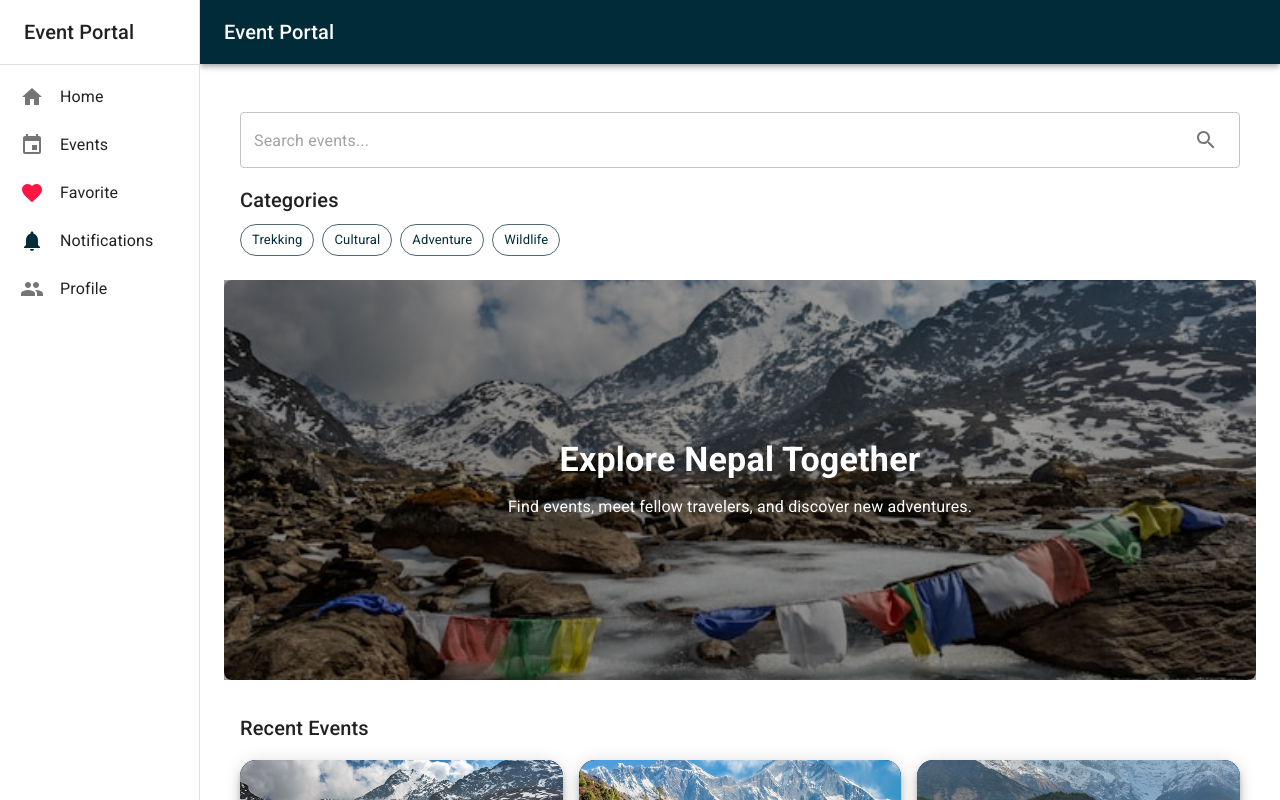
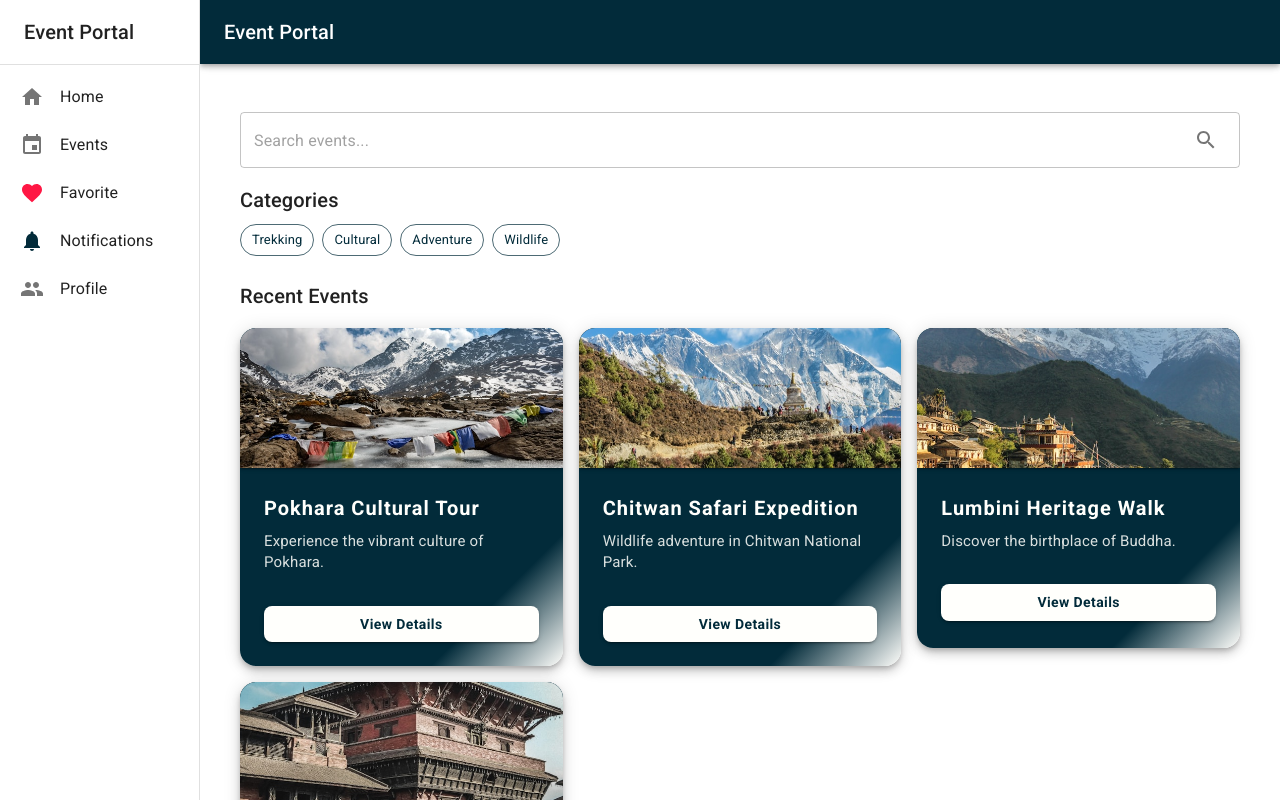
Before and after one commit to YatruSathi/-yartusathi-frontend, a React (Vite) app: page /home in a window 1280 px wide. Shown: the top 800 px of the page. Built offline with nearby package versions, Linux system fonts and the light colour scheme.

Commit message:
Refactor Home component for improved readability and consistency

```diff
--- a/src/pages/home/index.tsx
+++ b/src/pages/home/index.tsx
@@ -1,50 +1,42 @@
-import React from "react";
-import {
-  Box,
-  Typography,
-  TextField,
-  InputAdornment,
-  IconButton,
-  Chip,
-  Grid,
-} from "@mui/material";
-import SearchIcon from "@mui/icons-material/Search";
-import Image01 from "../../assets/imgs/image-01.jpg";
-import Image02 from "../../assets/imgs/image-02.jpg";
-import Image03 from "../../assets/imgs/image-03.jpg";
-import Image04 from "../../assets/imgs/image-04.jpg";
-import { EventCard } from "./components/event-card";
+import React from 'react';
+import { Box, Typography, TextField, InputAdornment, IconButton, Chip, Grid } from '@mui/material';
+import SearchIcon from '@mui/icons-material/Search';
+import Image01 from '../../assets/imgs/image-01.jpg';
+import Image02 from '../../assets/imgs/image-02.jpg';
+import Image03 from '../../assets/imgs/image-03.jpg';
+import Image04 from '../../assets/imgs/image-04.jpg';
+import { EventCard } from './components/event-card';
 
 const heroImage = Image01;
 
 const recentEvents = [
   {
     id: 1,
-    title: "Pokhara Cultural Tour",
+    title: 'Pokhara Cultural Tour',
     image: Image01,
-    description: "Experience the vibrant culture of Pokhara.",
+    description: 'Experience the vibrant culture of Pokhara.',
   },
   {
     id: 2,
-    title: "Chitwan Safari Expedition",
+    title: 'Chitwan Safari Expedition',
     image: Image02,
-    description: "Wildlife adventure in Chitwan National Park.",
+    description: 'Wildlife adventure in Chitwan National Park.',
   },
   {
     id: 3,
-    title: "Lumbini Heritage Walk",
+    title: 'Lumbini Heritage Walk',
     image: Image03,
-    description: "Discover the birthplace of Buddha.",
+    description: 'Discover the birthplace of Buddha.',
   },
   {
     id: 4,
-    title: "Everest Base Camp Trek",
+    title: 'Everest Base Camp Trek',
     image: Image04,
-    description: "Challenge yourself to reach the base camp.",
+    description: 'Challenge yourself to reach the base camp.',
   },
 ];
 
-const categories = ["Trekking", "Cultural", "Adventure", "Wildlife"];
+const categories = ['Trekking', 'Cultural', 'Adventure', 'Wildlife'];
 
 export const Home: React.FC = () => {
   return (
@@ -73,61 +65,10 @@ export const Home: React.FC = () => {
             Categories
           </Typography>
           <Box display="flex" flexWrap="wrap" gap={1}>
-            {categories.map((category) => (
-              <Chip
-                key={category}
-                label={category}
-                color="primary"
-                variant="outlined"
-                clickable
-              />
+            {categories.map(category => (
+              <Chip key={category} label={category} color="primary" variant="outlined" clickable />
             ))}
           </Box>
-        </Box>
-      </Box>
-
-      {/* Hero Section */}
-      <Box
-        sx={{
-          position: "relative",
-          height: { xs: 250, md: 400 },
-          mb: 4,
-        }}
-      >
-        <Box
-          component="img"
-          src={heroImage}
-          alt="Hero"
-          sx={{
-            width: "100%",
-            height: "100%",
-            objectFit: "cover",
-            borderRadius: 2,
-          }}
-        />
-        <Box
-          sx={{
-            position: "absolute",
-            top: 0,
-            left: 0,
-            width: "100%",
-            height: "100%",
-            bgcolor: "rgba(0,0,0,0.4)",
-            display: "flex",
-            alignItems: "center",
-            justifyContent: "center",
-            flexDirection: "column",
-            color: "white",
-            textAlign: "center",
-            px: 2,
-          }}
-        >
-          <Typography variant="h4" fontWeight="bold" gutterBottom>
-            Explore Nepal Together
-          </Typography>
-          <Typography variant="subtitle1">
-            Find events, meet fellow travelers, and discover new adventures.
-          </Typography>
         </Box>
       </Box>
 
@@ -137,7 +78,7 @@ export const Home: React.FC = () => {
           Recent Events
         </Typography>
         <Grid container spacing={2}>
-          {recentEvents.map((event) => (
+          {recentEvents.map(event => (
             <EventCard
               id={event.id}
               title={event.title}
```
